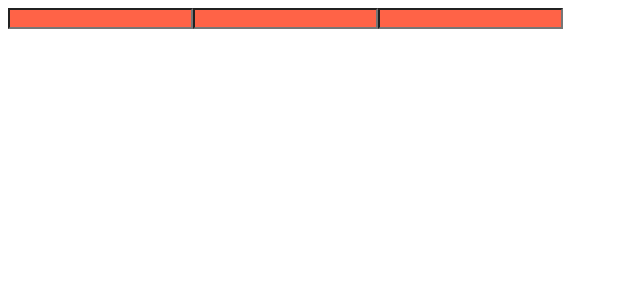
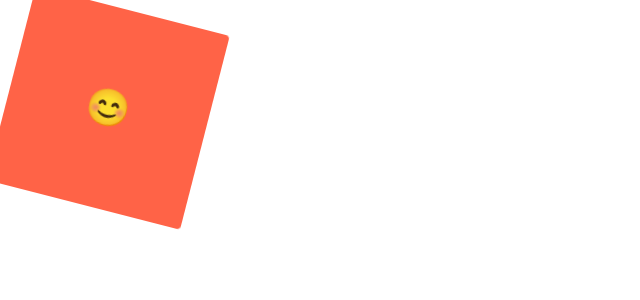
Before and after one commit to SangHeonShin/react-master, a React (Create React App) app: page / in a window 1280 px wide. Shown: the top 300 px of the page, without its empty margins (0-640 px from the left). Built offline with nearby package versions, Linux system fonts and the light colour scheme.

Commit message:
#2.4 Animations and Pseudo Selectors

```diff
--- a/src/App.js
+++ b/src/App.js
@@ -1,20 +1,50 @@
-import styled from "styled-components";
+import styled, { keyframes } from "styled-components";
 
-const Father = styled.div`
+const Wrapper = styled.div`
   display: flex;
 `;
 
-const Input = styled.input.attrs({ required: true, minLength: 10 })`
+const rotationAnimation = keyframes`
+  0% {
+    transform: rotate(0deg);
+    border-radius: 0px;
+  }
+  50% {
+    transform: rotate(360deg);
+    border-radius: 100px;
+  }
+  100% {
+    transform: rotate(0deg);
+    border-radius: 0px;
+  }
+  `;
+
+const Box = styled.div`
+  height: 200px;
+  width: 200px;
   background-color: tomato;
+  display: flex;
+  justify-content: center;
+  align-items: center;
+  animation: ${rotationAnimation} 1s linear infinite;
+  span {
+    font-size: 36px;
+    &:hover {
+      font-size: 50px;
+    }
+    &:active {
+      opacity: 0;
+    }
+  }
 `;
 
 function App() {
   return (
-    <Father as="header">
-      <Input />
-      <Input />
-      <Input />
-    </Father>
+    <Wrapper>
+      <Box>
+        <span>😊</span>
+      </Box>
+    </Wrapper>
   );
 }
 
```
